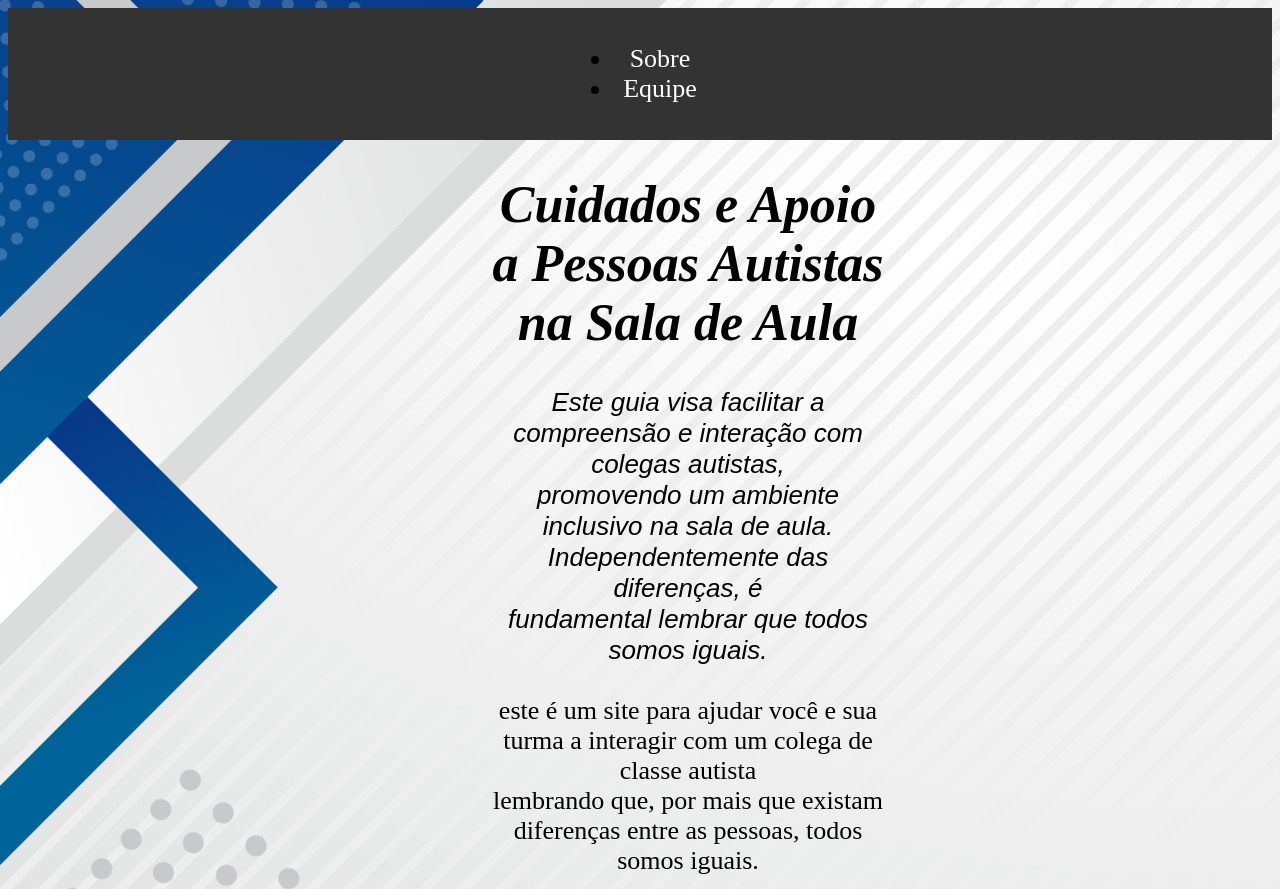
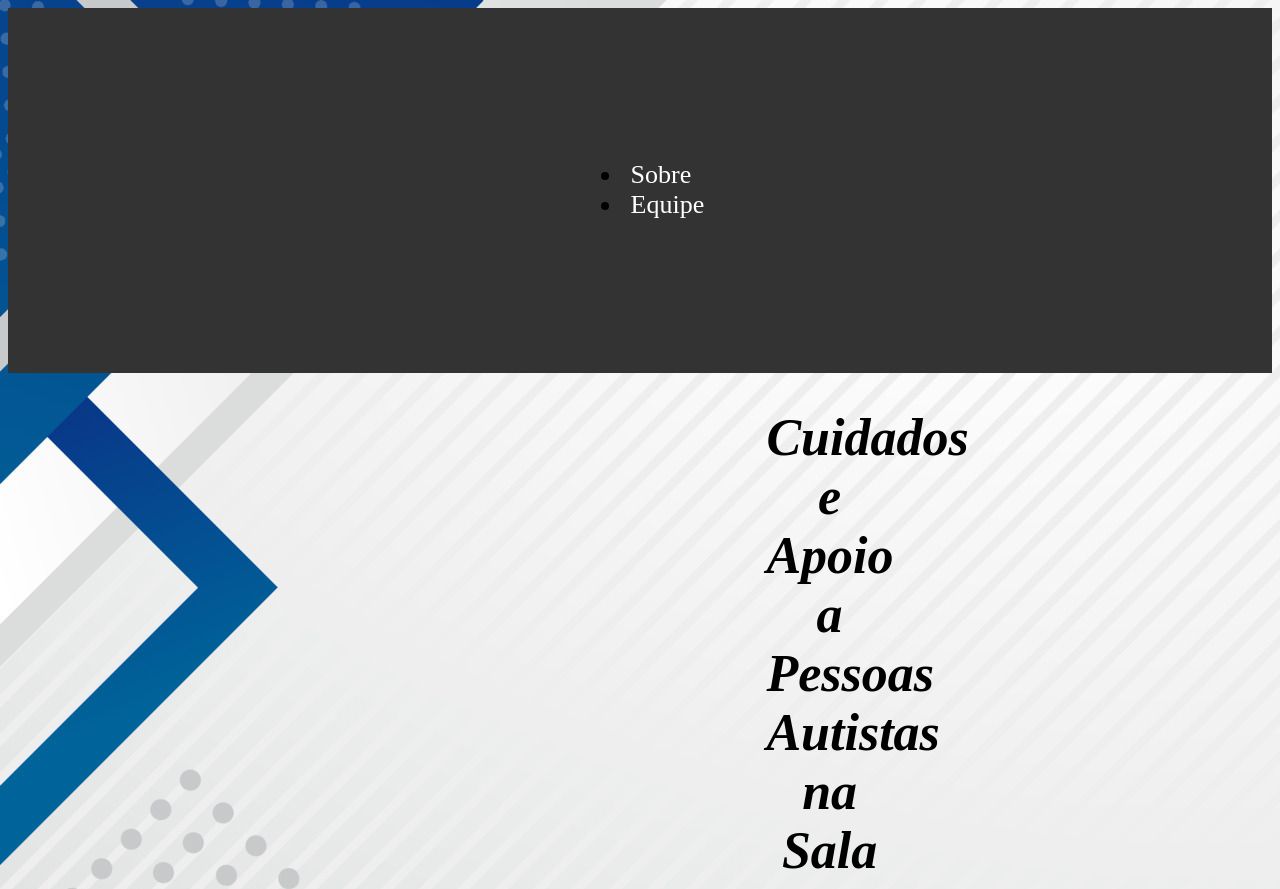
Before and after one commit to yji0/YJI, a plain HTML site: page index.html in a window 1280 px wide. Shown: the top 889 px of the page. Drawn offline with Linux system fonts and the light colour scheme.

Commit message:
Update style.css

```diff
--- a/style.css
+++ b/style.css
@@ -25,28 +25,28 @@ font-style: italic;
 }
 
 .dd{
-margin-left:60vh;
-margin-right: 30dvw;
+margin-left:60%;
+margin-right: 30%;
 }
 
 header {
     background-color: #333;
-    padding: 10px;
+    padding: 10%;
 }
 
 .barra-navegacao {
     display: flex;
     justify-content: space-around;
     list-style: none;
-    margin: 0;
-    padding: 0;
+    margin: 0%;
+    padding: 0%;
 }
 
 .barra-navegacao a {
     text-decoration: none;
     color: white;
-    padding: 10px;
-    border-radius: 5px;
+    padding: 10%;
+    border-radius: 5%;
 }
 
 .barra-navegacao a:hover {
```
